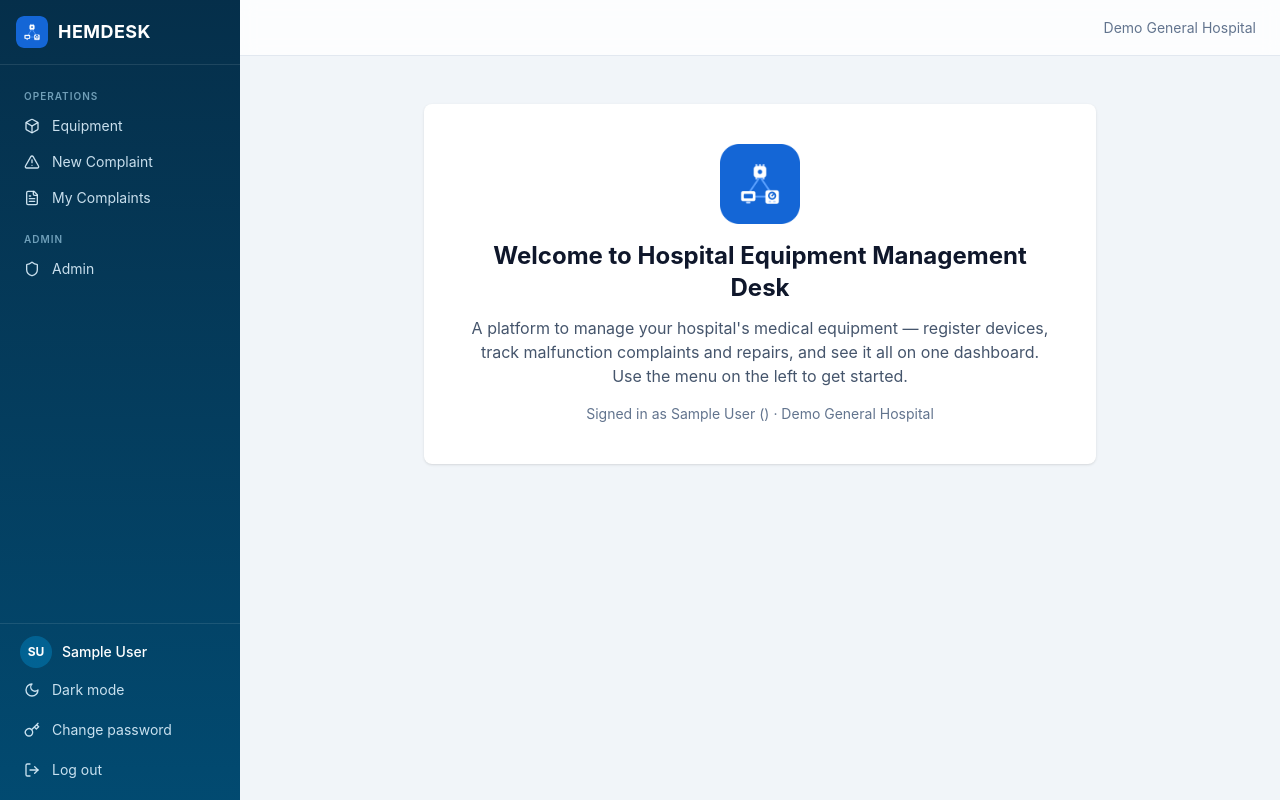
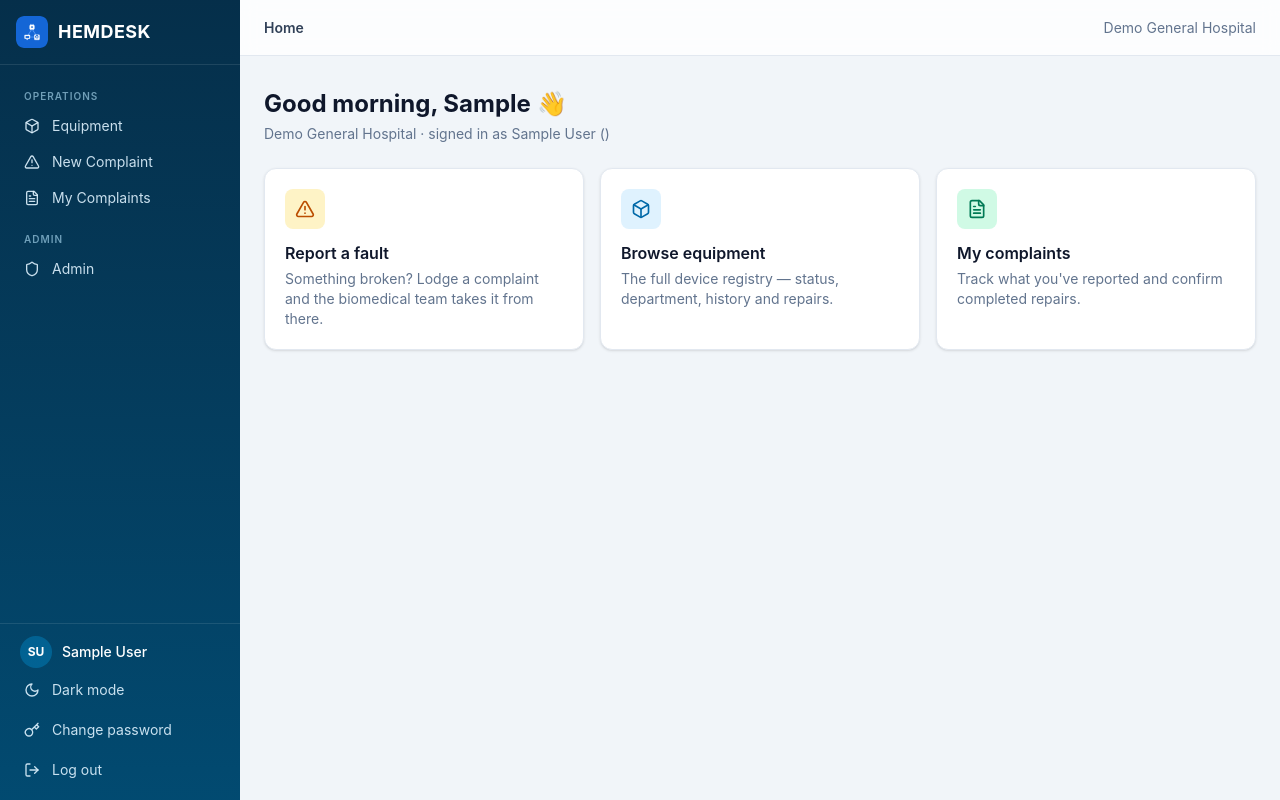
Before and after one commit to mhumzaarain/Hospital-Medical-Equipment-Management-System-Biomedical-CMMS-, a Django app: page / in a window 1280 px wide. Run offline with Django 5.2, Linux system fonts and the light colour scheme; the visitor is signed in with stand-in values (Sample User, id 1).

Commit message:
feat: split-screen login and quick-action home page

```diff
--- a/templates/home.html
+++ b/templates/home.html
@@ -1,19 +1,55 @@
 {% extends "base.html" %}
 {% load static %}
 {% block title %}Welcome — {{ HOSPITAL_NAME }}{% endblock %}
+{% block page_title %}Home{% endblock %}
 {% block content %}
-<div class="mx-auto mt-6 max-w-2xl rounded-lg bg-white p-10 text-center shadow">
-  <img src="{% static 'img/favicon.png' %}" alt="HEMDESK"
-       class="mx-auto mb-4 h-20 w-20 rounded">
-  <h1 class="text-2xl font-bold">Welcome to Hospital Equipment Management Desk</h1>
-  <p class="mx-auto mt-3 text-slate-600">
-    A platform to manage your hospital's medical equipment — register devices,
-    track malfunction complaints and repairs, and see it all on one dashboard.
-    Use the menu on the left to get started.
-  </p>
-  <p class="mt-4 text-sm text-slate-500">
-    Signed in as {{ user.get_full_name|default:user.username }}
-    ({{ user.employee_id }}) · {{ HOSPITAL_NAME }}
+{% now "G" as hour %}
+<div class="mt-2">
+  <h1 class="text-2xl font-bold">
+    {% if hour|add:"0" < 5 %}Working late{% elif hour|add:"0" < 12 %}Good morning{% elif hour|add:"0" < 17 %}Good afternoon{% else %}Good evening{% endif %},
+    {{ user.first_name|default:user.username }} 👋
+  </h1>
+  <p class="mt-1 text-sm text-slate-500 dark:text-slate-400">
+    {{ HOSPITAL_NAME }} · signed in as {{ user.get_full_name|default:user.username }} ({{ user.employee_id }})
   </p>
 </div>
+<div class="mt-6 grid gap-4 sm:grid-cols-2 xl:grid-cols-3">
+  <a href="{% url 'complaint_new' %}" class="card card-hover group p-5">
+    <span class="flex size-10 items-center justify-center rounded-lg bg-amber-100 text-amber-700 transition group-hover:scale-105 dark:bg-amber-500/15 dark:text-amber-300">
+      <svg class="size-5" viewBox="0 0 24 24" fill="none" stroke="currentColor" stroke-width="2" stroke-linecap="round" stroke-linejoin="round"><path d="m21.73 18-8-14a2 2 0 0 0-3.48 0l-8 14A2 2 0 0 0 4 21h16a2 2 0 0 0 1.73-3Z"/><path d="M12 9v4"/><path d="M12 17h.01"/></svg>
+    </span>
+    <h2 class="mt-3 font-semibold">Report a fault</h2>
+    <p class="mt-1 text-sm text-slate-500 dark:text-slate-400">Something broken? Lodge a complaint and the biomedical team takes it from there.</p>
+  </a>
+  <a href="{% url 'equipment_list' %}" class="card card-hover group p-5">
+    <span class="flex size-10 items-center justify-center rounded-lg bg-sky-100 text-sky-700 transition group-hover:scale-105 dark:bg-sky-500/15 dark:text-sky-300">
+      <svg class="size-5" viewBox="0 0 24 24" fill="none" stroke="currentColor" stroke-width="2" stroke-linecap="round" stroke-linejoin="round"><path d="M21 8a2 2 0 0 0-1-1.73l-7-4a2 2 0 0 0-2 0l-7 4A2 2 0 0 0 3 8v8a2 2 0 0 0 1 1.73l7 4a2 2 0 0 0 2 0l7-4A2 2 0 0 0 21 16Z"/><path d="m3.3 7 8.7 5 8.7-5"/><path d="M12 22V12"/></svg>
+    </span>
+    <h2 class="mt-3 font-semibold">Browse equipment</h2>
+    <p class="mt-1 text-sm text-slate-500 dark:text-slate-400">The full device registry — status, department, history and repairs.</p>
+  </a>
+  <a href="{% url 'my_complaints' %}" class="card card-hover group p-5">
+    <span class="flex size-10 items-center justify-center rounded-lg bg-emerald-100 text-emerald-700 transition group-hover:scale-105 dark:bg-emerald-500/15 dark:text-emerald-300">
+      <svg class="size-5" viewBox="0 0 24 24" fill="none" stroke="currentColor" stroke-width="2" stroke-linecap="round" stroke-linejoin="round"><path d="M15 2H6a2 2 0 0 0-2 2v16a2 2 0 0 0 2 2h12a2 2 0 0 0 2-2V7Z"/><path d="M14 2v4a2 2 0 0 0 2 2h4"/><path d="M16 13H8"/><path d="M16 17H8"/><path d="M10 9H8"/></svg>
+    </span>
+    <h2 class="mt-3 font-semibold">My complaints</h2>
+    <p class="mt-1 text-sm text-slate-500 dark:text-slate-400">Track what you've reported and confirm completed repairs.</p>
+  </a>
+  {% if user.is_engineer_or_admin %}
+  <a href="{% url 'complaint_queue' %}" class="card card-hover group p-5">
+    <span class="flex size-10 items-center justify-center rounded-lg bg-violet-100 text-violet-700 transition group-hover:scale-105 dark:bg-violet-500/15 dark:text-violet-300">
+      <svg class="size-5" viewBox="0 0 24 24" fill="none" stroke="currentColor" stroke-width="2" stroke-linecap="round" stroke-linejoin="round"><polyline points="22 12 16 12 14 15 10 15 8 12 2 12"/><path d="M5.45 5.11 2 12v6a2 2 0 0 0 2 2h16a2 2 0 0 0 2-2v-6l-3.45-6.89A2 2 0 0 0 16.76 4H7.24a2 2 0 0 0-1.79 1.11z"/></svg>
+    </span>
+    <h2 class="mt-3 font-semibold">Complaint queue</h2>
+    <p class="mt-1 text-sm text-slate-500 dark:text-slate-400">Open complaints waiting for an engineer. Live-updating.</p>
+  </a>
+  <a href="{% url 'dashboard' %}" class="card card-hover group p-5">
+    <span class="flex size-10 items-center justify-center rounded-lg bg-rose-100 text-rose-700 transition group-hover:scale-105 dark:bg-rose-500/15 dark:text-rose-300">
+      <svg class="size-5" viewBox="0 0 24 24" fill="none" stroke="currentColor" stroke-width="2" stroke-linecap="round" stroke-linejoin="round"><path d="M3 3v18h18"/><path d="M18 17V9"/><path d="M13 17V5"/><path d="M8 17v-3"/></svg>
+    </span>
+    <h2 class="mt-3 font-semibold">Dashboard</h2>
+    <p class="mt-1 text-sm text-slate-500 dark:text-slate-400">KPIs, downtime, fault trends and engineer performance — last 30 days.</p>
+  </a>
+  {% endif %}
+</div>
 {% endblock %}
```
Also changed, not shown: templates/registration/login.html (+28 -11 lines), tests/test_maintenance_views.py (+2 -1 lines), static/css/app.css.
